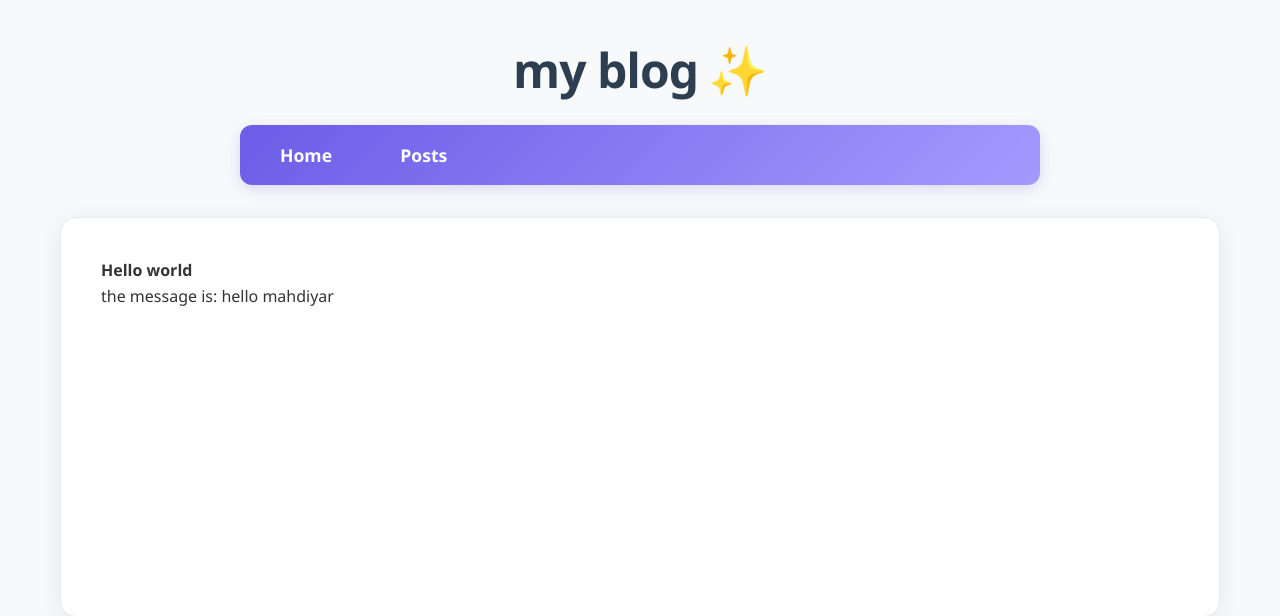
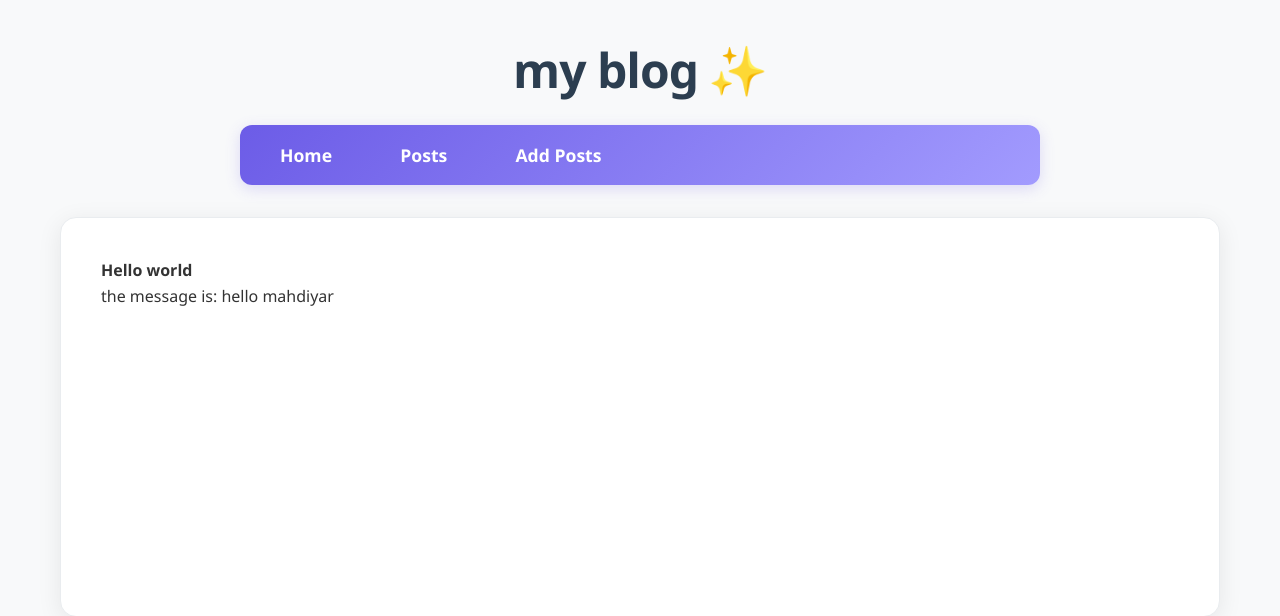
Before and after one commit to MahdiyarDev/project-blog, a PHP site: page / in a window 1280 px wide. Shown: the top 616 px of the page. Run offline with PHP 8.4, Linux system fonts and the light colour scheme.

Commit message:
chages styles

```diff
--- a/app/Views/layouts/main.php
+++ b/app/Views/layouts/main.php
@@ -11,6 +11,7 @@
     <nav>
         <a href="/">Home</a>
         <a href="/posts">Posts</a>
+        <a href="/add-posts">Add Posts</a>
     </nav>
     <main>
         <?=$content ?>
```
